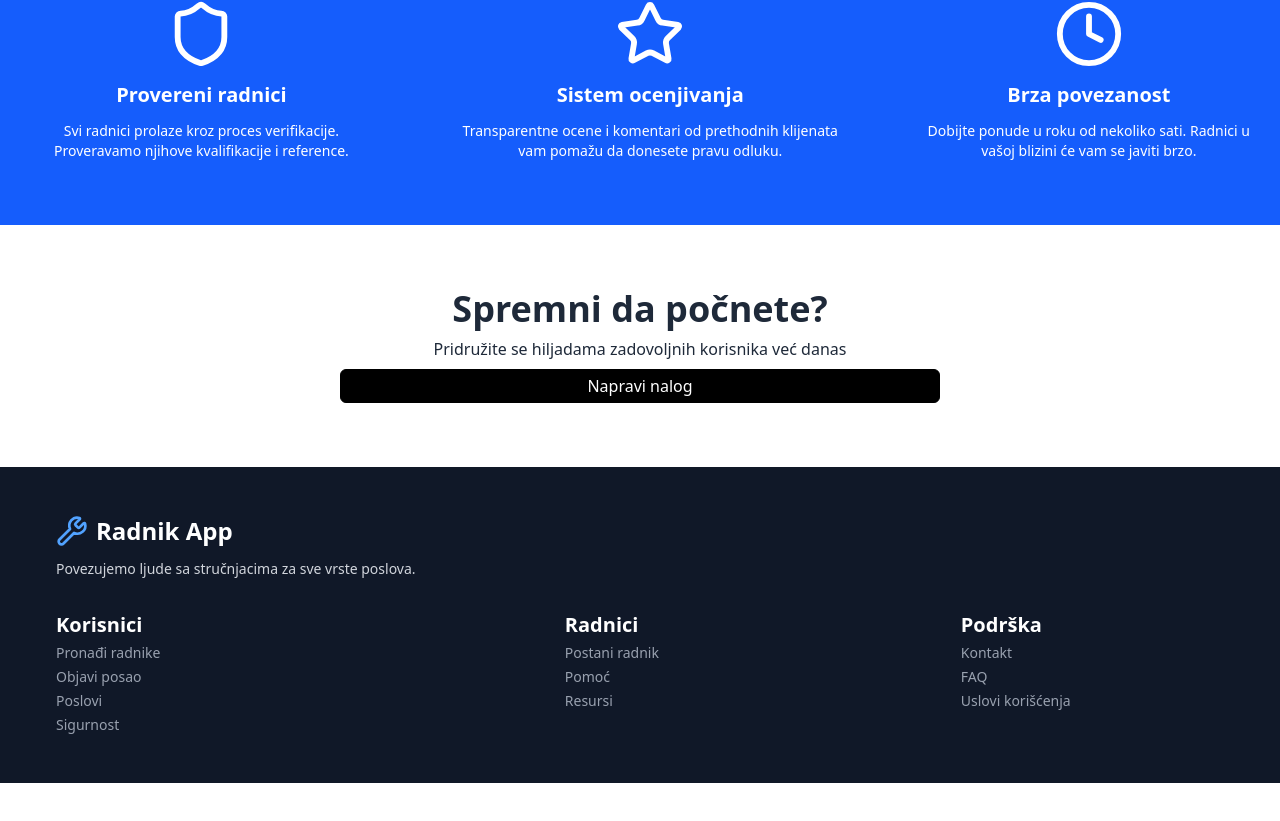
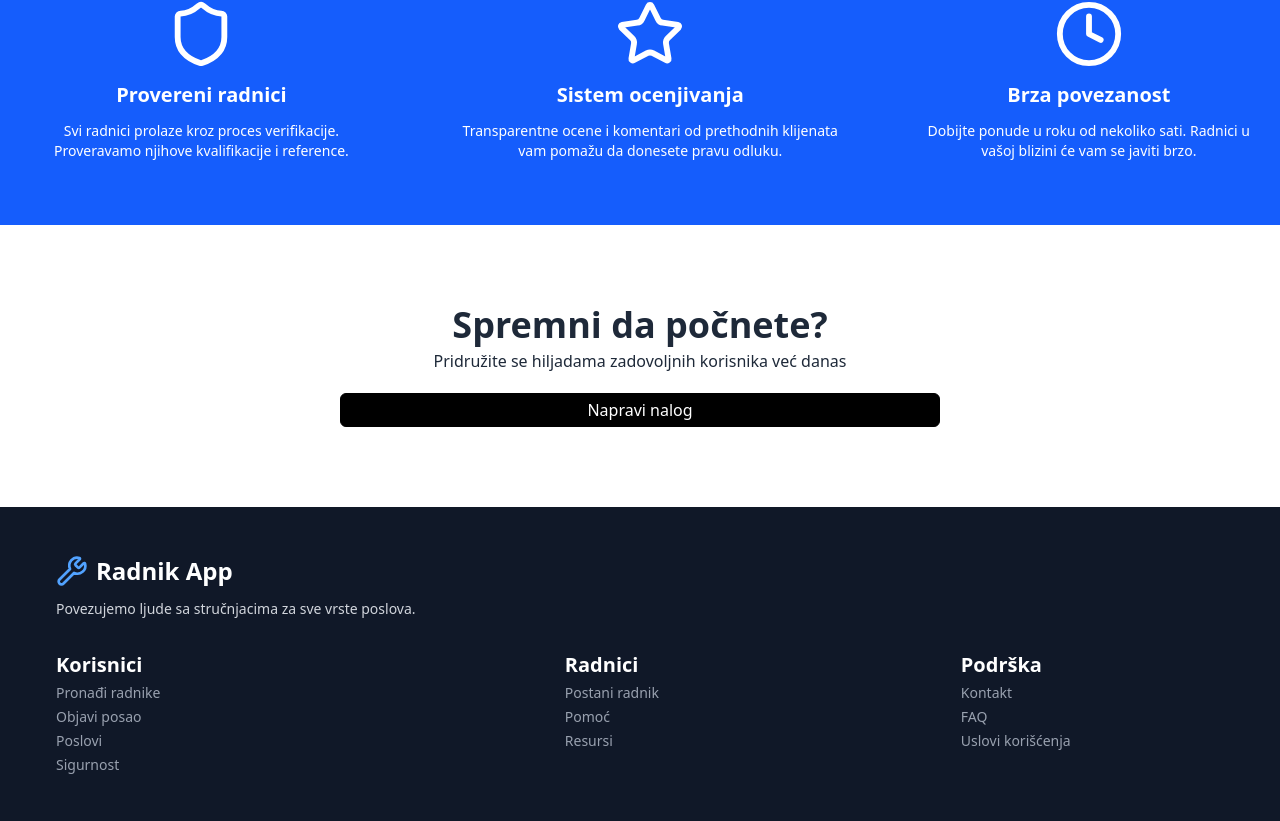
Before and after one commit to arben-djokovic/Radnik-App, a Next.js app: page / in a window 1280 px wide. Shown: the part 1873-2694 px from the top of the page. Before the commit the page ends 2656 px from the top, so only its background shows below. Built offline with nearby package versions, Linux system fonts and the light colour scheme.

Commit message:
Created 404 not found page

```diff
--- /dev/null
+++ b/app/not-found.js
@@ -0,0 +1,12 @@
+import Image from 'next/image'
+import Link from 'next/link'
+import React from 'react'
+
+export default function NotFound() {
+  return (
+    <div className='min-h-[calc(100vh-64px)] md:min-h-[calc(100vh-56px)] flex flex-col justify-center items-center'>
+        <Image src="/assets/404.png" alt="404" width={500} height={500} />
+        <Link href="/" className='bg-blue-400 text-white py-2 px-4 rounded-md'>Povratak na pocetnu</Link>
+    </div>
+  )
+}
--- a/app/page.js
+++ b/app/page.js
@@ -10,11 +10,11 @@ export default function Home() {
           <div className="flex flex-col gap-5 md:flex-row">
             <button className="flex gap-2 justify-center items-center py-2 px-5 w-[70vw] bg-black text-white border border-black cursor-pointer hover:bg-gray-800 rounded-md md:w-[300px]">
               <Users />
-              <Link href="/radnici">Trazim radnika</Link>
+              <Link href="/workers">Trazim radnika</Link>
             </button>
             <button className="flex gap-2 justify-center items-center py-2 px-5 w-[70vw] bg-white text-black border border-gray-300 cursor-pointer hover:bg-gray-100 rounded-md md:w-[300px]">
               <Wrench />
-              <Link href="/objavi-posao">Objavi posao</Link>
+              <Link href="/post-job">Objavi posao</Link>
             </button>
           </div>
 
@@ -125,9 +125,11 @@ export default function Home() {
       </div>
     </section>
 
-    <section className="py-16 px-5 flex flex-col items-center gap-2 bg-whit text-center">
-      <h2 className="text-3xl font-bold lg:text-4xl">Spremni da počnete?</h2>
-      <p>Pridružite se hiljadama zadovoljnih korisnika već danas</p>
+    <section className="py-20 px-5 flex flex-col items-center gap-5 bg-whit text-center">
+      <div className="flex flex-col gap-1">
+        <h2 className="text-3xl font-bold lg:text-4xl">Spremni da počnete?</h2>
+        <p>Pridružite se hiljadama zadovoljnih korisnika već danas</p>
+      </div>
       <button className="max-w-[600px] w-full py-1 bg-black text-white border border-black cursor-pointer hover:bg-gray-800 rounded-md"><Link href="/signup">Napravi nalog</Link></button>
     </section>
   </main>
--- a/app/post-job/page.js
+++ b/app/post-job/page.js
@@ -46,7 +46,7 @@ export default function PostJob() {
     }
   };
   return (
-    <div className="bg-bg-blue min-h-[calc(100vh-64px)] md:min-h-[calc(100vh-56px)] flex flex-col justify-center items-center gap-6 p-5">
+    <div className="bg-bg-blue min-h-[calc(100vh-64px)] md:min-h-[calc(100vh-56px)] flex flex-col justify-center items-center gap-6 p-5 py-10">
       <div className="w-full max-w-2xl flex flex-col gap-1">
         <h1 className="text-3xl font-bold md:text-4xl">Objavi posao</h1>
         <p className="text-xs md:text-sm">
```
Also changed, not shown: public/assets/404.png (added).
